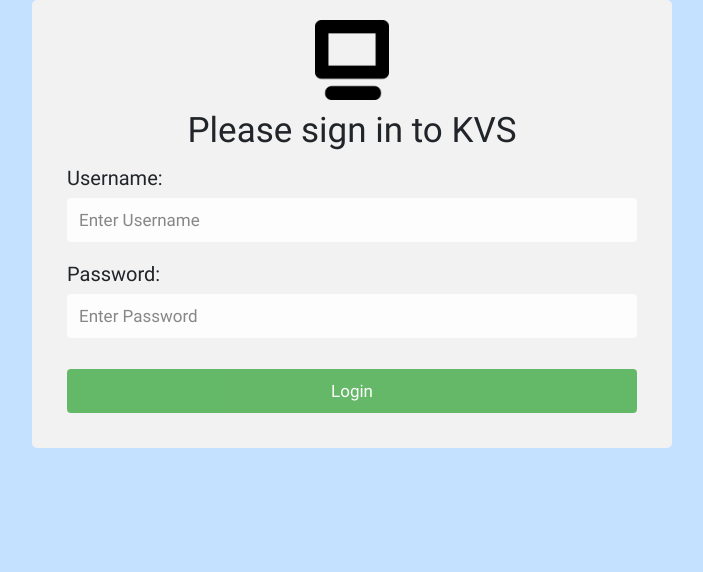
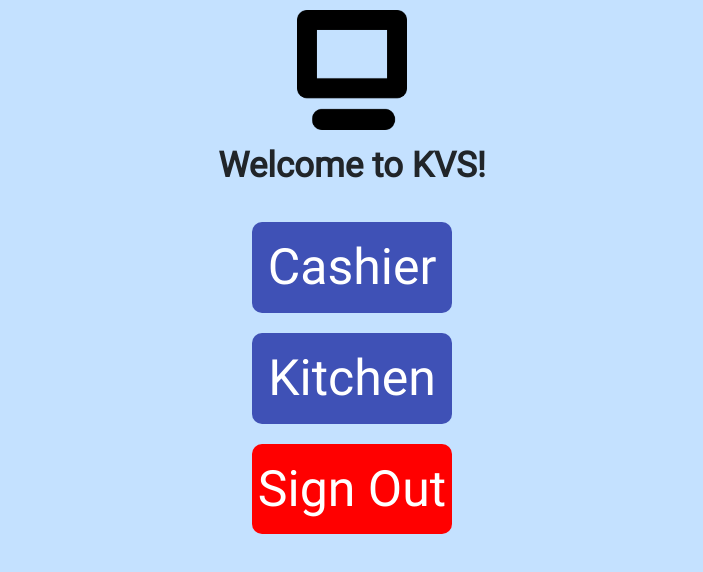
Before and after one commit to kevmich/CMPS285-Fall2020-Section2-Group-3, a React (Create React App) app in the folder KitchenVideoSystem/ClientApp/: page /home in a window 1280 px wide. Before the commit this address led to /. Shown: the top 572 px of the page, without its empty margins (288-991 px from the left). Built offline with nearby package versions, Linux system fonts and the light colour scheme; sample sign-in values are in the browser's storage.

Commit message:
local to sessionStorage

```diff
--- a/KitchenVideoSystem/ClientApp/src/ProtectedRoute.js
+++ b/KitchenVideoSystem/ClientApp/src/ProtectedRoute.js
@@ -5,7 +5,7 @@ const ProtectedRoute = ({ children, ...rest }) => {
         <Route
             {...rest}
             render={({ location }) =>
-                localStorage.getItem("token") ? (
+                sessionStorage.getItem("token") ? (
                     children
                 ) : (
                         <Redirect
--- a/KitchenVideoSystem/ClientApp/src/components/CashierScreen.js
+++ b/KitchenVideoSystem/ClientApp/src/components/CashierScreen.js
@@ -47,7 +47,7 @@ export default class CashierScreen extends Component {
     updateCurrent() {
         axios.get('/api/orders/GetOrder/' + this.state.OrderNumber, {
             headers: {
-                'Authorization': 'Bearer ' + localStorage.getItem('token')
+                'Authorization': 'Bearer ' + sessionStorage.getItem('token')
             }
         })
             .then((response) => {
--- a/KitchenVideoSystem/ClientApp/src/components/Home.js
+++ b/KitchenVideoSystem/ClientApp/src/components/Home.js
@@ -15,7 +15,7 @@ export class Home extends Component {
         };
     }
     signOut = () => {
-        localStorage.removeItem("token");
+        sessionStorage.removeItem("token");
         this.setState({
             islogout: true
         });
--- a/KitchenVideoSystem/ClientApp/src/components/KitchenScreen.js
+++ b/KitchenVideoSystem/ClientApp/src/components/KitchenScreen.js
@@ -199,7 +199,7 @@ export default class KitchenScreen extends Component {
                 <button class="Recall" onClick={() => {
                     axios.get('api/orders/getorder/' + this.state.RecallGuid, {
                         headers: {
-                            'Authorization': 'Bearer ' + localStorage.getItem('token')
+                            'Authorization': 'Bearer ' + sessionStorage.getItem('token')
                         }
                     }).then((response) => {
                         console.log(response.data);
--- a/KitchenVideoSystem/ClientApp/src/components/Login.js
+++ b/KitchenVideoSystem/ClientApp/src/components/Login.js
@@ -38,7 +38,7 @@ class Login extends Component {
                 "password": user_password
             }
         }).then((response) => {
-            localStorage.setItem("token", response.data.token)
+            sessionStorage.setItem("token", response.data.token)
             this.setState({
                 islogged: true
             });
@@ -54,7 +54,7 @@ class Login extends Component {
         event.preventDefault();
     };
     render() {
-        if (localStorage.getItem("token")) {
+        if (sessionStorage.getItem("token")) {
             return <Redirect to="/home" />;
         }
         return (
```
